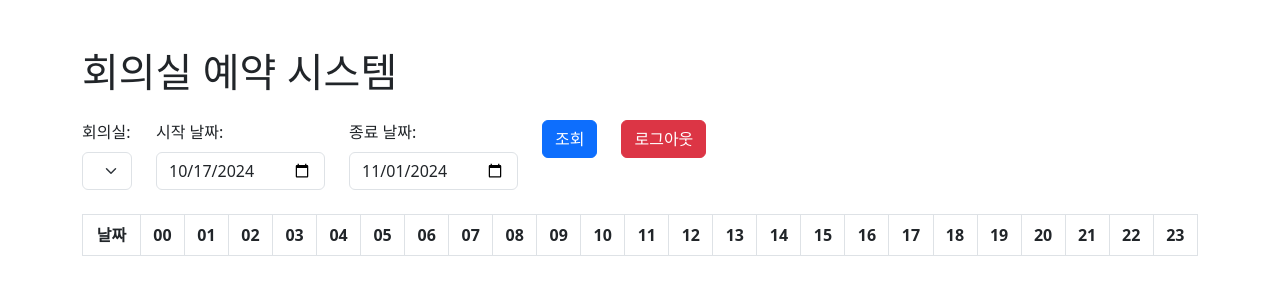
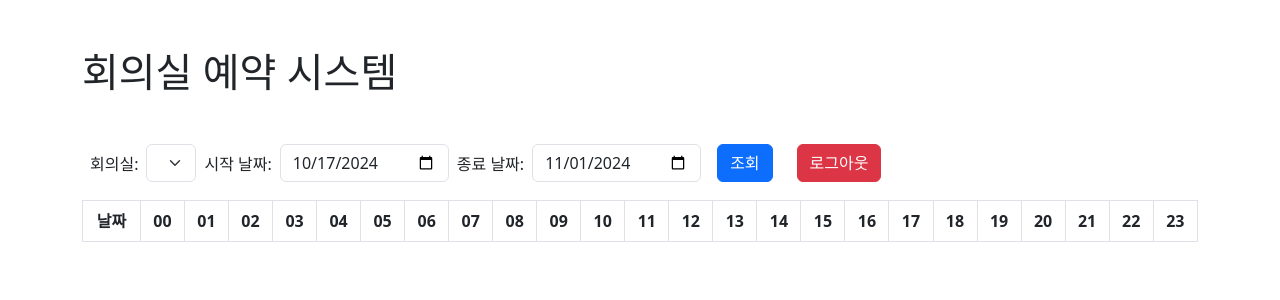
Before and after one commit to GreenMelody/reserve_room, a Flask app: page / in a window 1280 px wide. Shown: the top 300 px of the page. Run offline with Flask 3, Linux system fonts and the light colour scheme; the visitor is signed in with stand-in values (Sample User, id 1); data that the repository does not hold is empty; parts of the project's set-up code (start-up, migrations or seed data) failed here and were passed over.

Commit message:
modify index ui
Signed-off-by: minsu kim <cafri2580@gmail.com>

```diff
--- a/templates/index.html
+++ b/templates/index.html
@@ -17,23 +17,29 @@
 </head>
 <body>
     <div class="container">
-        <h1 class="mt-5">회의실 예약 시스템</h1>
-        <div class="row mt-4">
+        <h1 class="my-5">회의실 예약 시스템</h1>
+        <div class="row mx-1">
             <!-- 회의실 선택 -->
-            <div class="col-auto">
+            <div class="col-auto px-1 d-flex align-items-center" style="height: 48px;">
                 <label for="room-select" class="form-label">회의실:</label>
+            </div>
+            <div class="col-auto px-1">
                 <select id="room-select" class="form-select">
                     <!-- 서버에서 회의실 리스트를 가져와서 동적으로 채움 -->
                 </select>
             </div>
             <!-- 시작 날짜 선택 -->
-            <div class="col-auto">
+            <div class="col-auto px-1 d-flex align-items-center" style="height: 48px;">
                 <label for="start-date" class="form-label">시작 날짜:</label>
+            </div>
+            <div class="col-auto px-1">
                 <input type="date" id="start-date" class="form-control">
             </div>
             <!-- 종료 날짜 선택 -->
-            <div class="col-auto">
+            <div class="col-auto px-1 d-flex align-items-center" style="height: 48px;">
                 <label for="end-date" class="form-label">종료 날짜:</label>
+            </div>
+            <div class="col-auto px-1">
                 <input type="date" id="end-date" class="form-control">
             </div>
             <div class="col-auto">
@@ -44,7 +50,7 @@
             </div>
         </div>
 
-        <div class="mt-4">
+        <div class="my-2">
             <!-- 예약 현황 표 -->
             <table class="table table-bordered text-center">
                 <thead>
```
